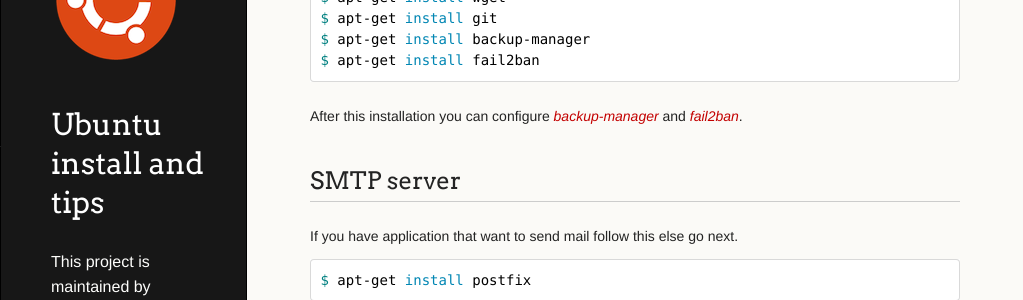
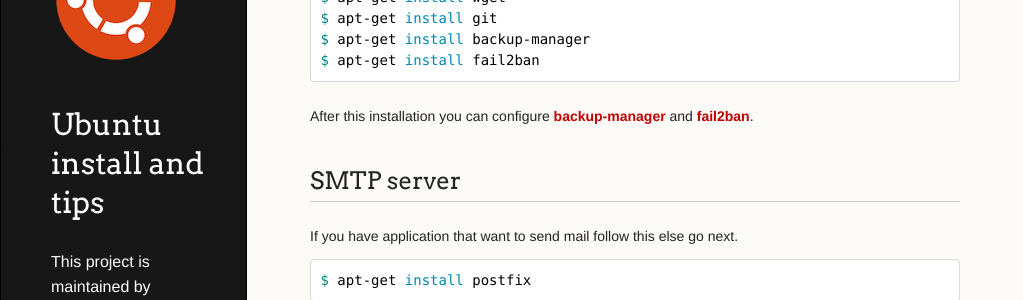
Before and after one commit to nicolas-brousse/ubuntu-install-and-tips, a Jekyll site: the page built from pages/installation/common.md, in a window 1280 px wide and 900 px high, scrolled down 356 px. Shown: the part 150-450 px from the top of the window, without its empty margins (0-1023 px from the left). Built offline with Jekyll 4.4.1, drawn with Linux system fonts in a browser that asks for light colours; Markdown is read by kramdown in place of the engine named in the settings; comment, search, counter and statistics services are not loaded.

Commit message:
Update common.md

````diff
--- a/pages/installation/common.md
+++ b/pages/installation/common.md
@@ -29,7 +29,7 @@
 $ apt-get install fail2ban
 ```
 
-After this installation you can configure [*backup-manager*]({{ site.baseurl }}/pages/configuration/backup-manager) and [*fail2ban*]({{ site.baseurl }}/pages/configuration/fail2ban).
+After this installation you can configure [**backup-manager**]({{ site.baseurl }}/pages/configuration/backup-manager) and [**fail2ban**]({{ site.baseurl }}/pages/configuration/fail2ban).
 
 ## SMTP server
 
@@ -66,7 +66,7 @@
 AllowGroups ssh-login
 ```
 
-Save and close `/etc/ssh/sshd_config` and *don't reboot ssh server now!*
+Save and close `/etc/ssh/sshd_config` and **don't reboot ssh server now!**
 
 Now you must create this group:
 
@@ -74,7 +74,7 @@
 $ addgroup ssh-login --system
 ```
 
-Add user you want authorized into *ssh-login* group (do this command for each user):
+Add user you want authorized into **ssh-login** group (do this command for each user):
 
 ```bash
 $ adduser username ssh-login
@@ -86,11 +86,11 @@
 $ service ssh restart
 ```
 
-*Before close your current ssh term open an another an try to log to your server to be sure that works.*
+**Before close your current ssh term open an another an try to log to your server to be sure that works.**
 
 ## .profile
 
-To enable color for a user, just add this line into the user *.profile* file and add this line:
+To enable color for a user, just add this line into the user **.profile** file and add this line:
 
 ```bash
 TERM="xterm-color"
````
